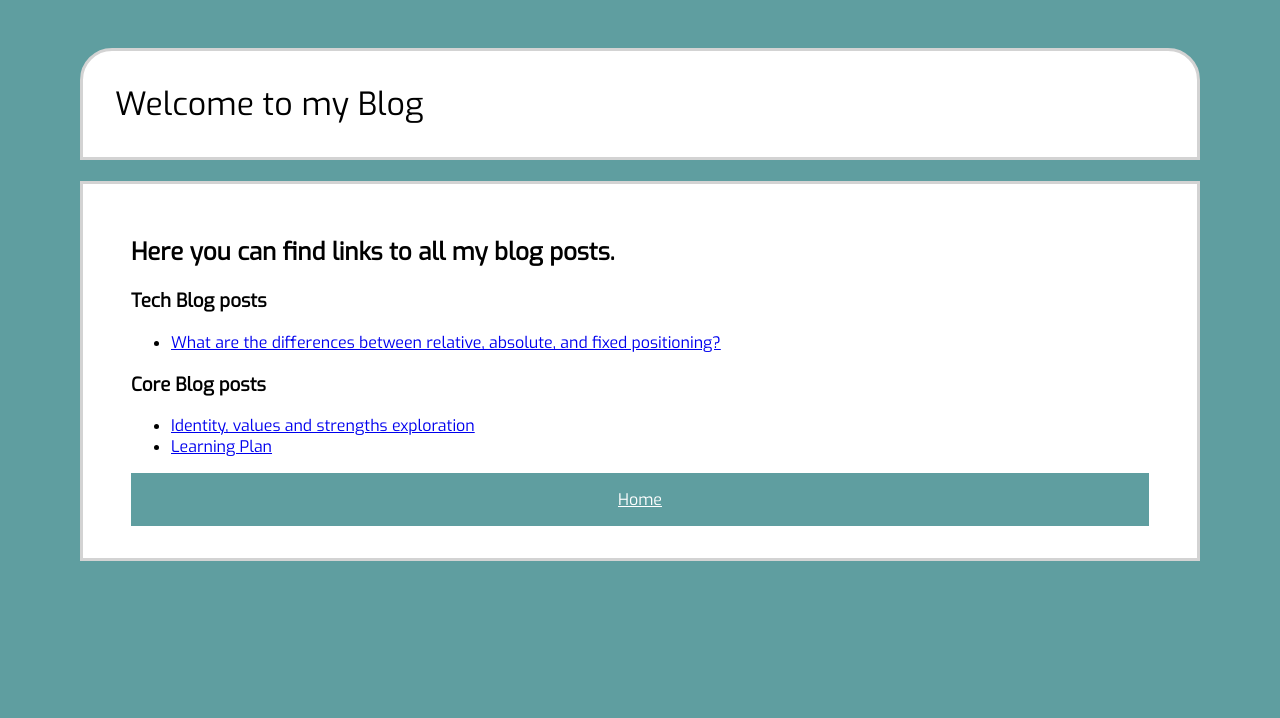
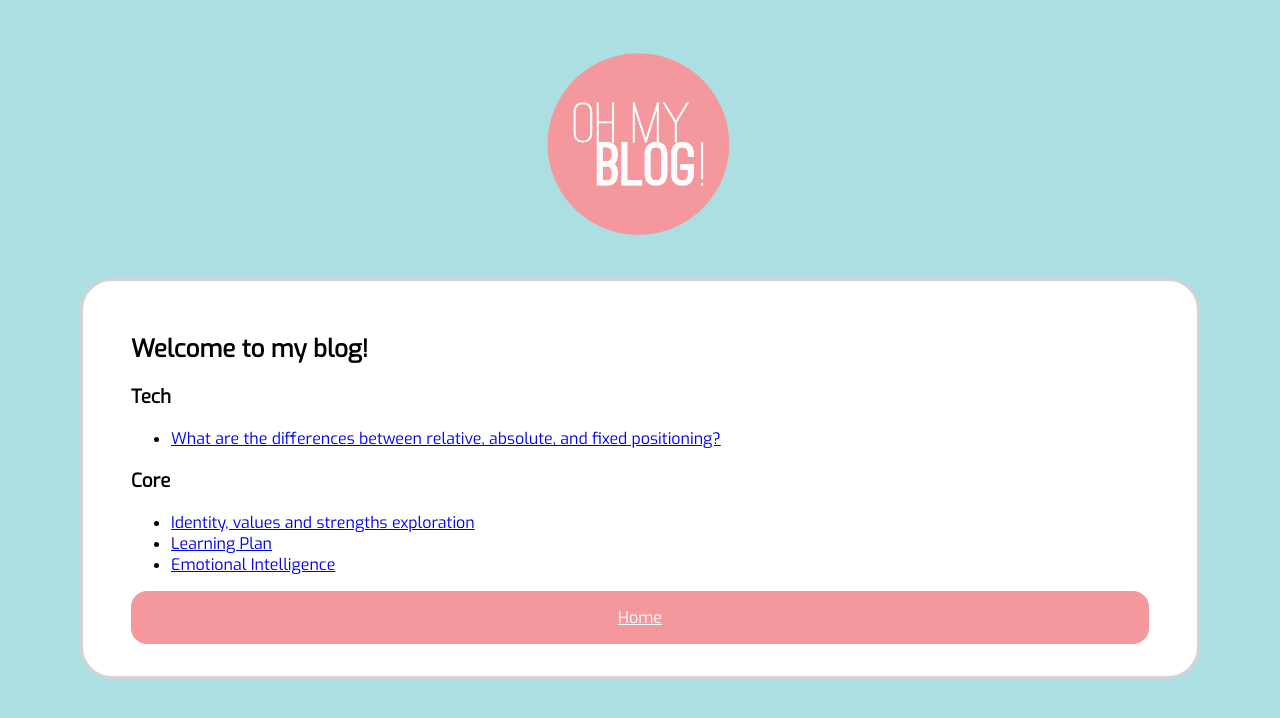
Before and after one commit to jessie-mills-dev/jessie-mills-dev.github.io, a plain HTML site: page blog/te-houtaewa-template.html in a window 1280 px wide. Drawn offline with Linux system fonts and the light colour scheme.

Commit message:
Add sprint 3 updates

```diff
--- a/blog/te-houtaewa-template.html
+++ b/blog/te-houtaewa-template.html
@@ -8,22 +8,28 @@
   </head>
   <body>
 
-    <h1>Welcome to my Blog</h1>
+    <link rel="icon" href="/Images/ohmyblog.png" type="image/icon type">
+  </head>
+  <div class="ohmyblog">
+<img src="../Images/ohmyblog.png" alt="Oh My Blog" width=200px>
+</div>
+
     <div id="main-text">
  <h2>
-  Here you can find links to all my blog posts.
+Welcome to my blog!
  </h2>
- <h3>Tech Blog posts</h3>
+ <h3>Tech</h3>
  <p>
  <ul>
   <li><a class="blog" href="html-css.html">What are the differences between relative, absolute, and fixed positioning?</a></li>
  </ul>
 </p>
-<h3>Core Blog posts</h3>
+<h3>Core</h3>
 <p>
   <ul>
     <li><a class="blog" href="identity-values.html">Identity, values and strengths exploration</a></li>
     <li><a class="blog" href="learning-plan.html">Learning Plan</a></li>
+    <li><a class="blog" href="emotional-intelligence.html">Emotional Intelligence</a></li>
   </ul>
 </p>
  <div>
--- a/styles/blogstyles.css
+++ b/styles/blogstyles.css
@@ -1,5 +1,5 @@
 body {
-  background-color: cadetblue;
+  background-color: rgb(171, 223, 225);
   margin: 3em 5em 3em 5em;
   font-family: 'Exo', sans-serif;
   font-weight: 400;
@@ -13,7 +13,7 @@ h1 {
   background-color: white;
   border-style: solid;
   border-color: lightgray;
-  border-radius: 1em 1em 0em 0em;
+  border-radius: 1em 1em 1em 1em;
   padding: 1em;
 }
 
@@ -22,6 +22,7 @@ h1 {
   border-color: lightgray;
   border-style: solid;
   padding: 2em 3em 2em 3em;
+  border-radius: 2em;
 }
 
 
@@ -36,7 +37,17 @@ h1 {
   text-align: center;
   display:flex;
   justify-content: center;
-  background-color:cadetblue;
-  color:white;
+  background-color:#F5989D;
+  color: white;
   padding: 1em;
+  border-radius: 1em;
+  margin-top: .5em;
 }
+
+
+
+.ohmyblog {
+  display: block;
+ text-align: center;
+ margin-bottom: 2em;
+}
```
Also changed, not shown: blog/emotional-intelligence.html (added, +33 -0 lines), Images/ohmyblog.png (added), 1 other file.
